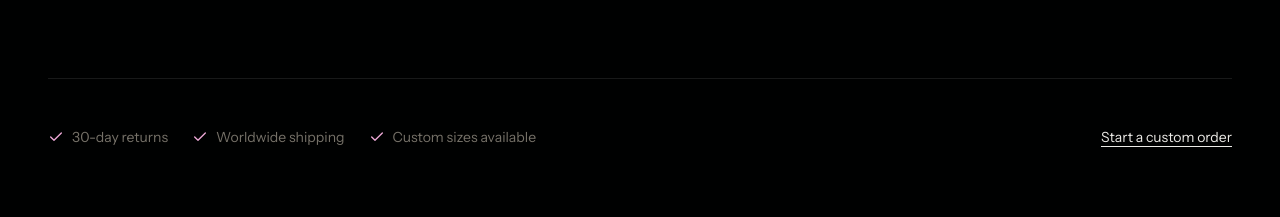
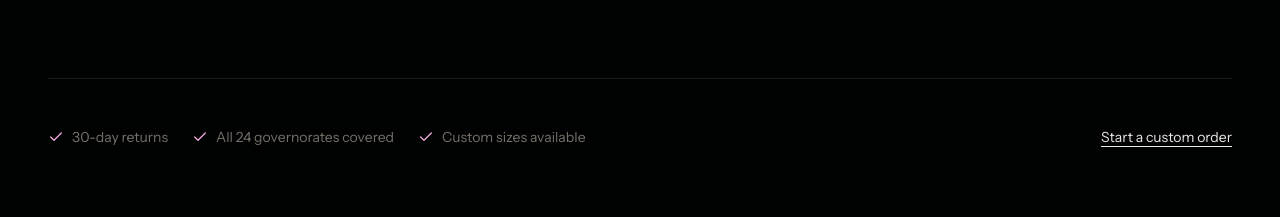
Before and after one commit to AmineBouzid007/stikky_v2.5.2, a Next.js app: page / in a window 1280 px wide. Shown: the part 4880-5097 px from the top of the page. Built offline with nearby package versions, Linux system fonts and the light colour scheme.

Commit message:
Update pricing-section.tsx

```diff
--- a/components/landing/pricing-section.tsx
+++ b/components/landing/pricing-section.tsx
@@ -207,7 +207,7 @@ export function PricingSection() {
             </span>
             <span className="flex items-center gap-2">
               <Check className="w-4 h-4 text-[#eca8d6]" />
-              Worldwide shipping
+              All 24 governorates covered
             </span>
             <span className="flex items-center gap-2">
               <Check className="w-4 h-4 text-[#eca8d6]" />
```
